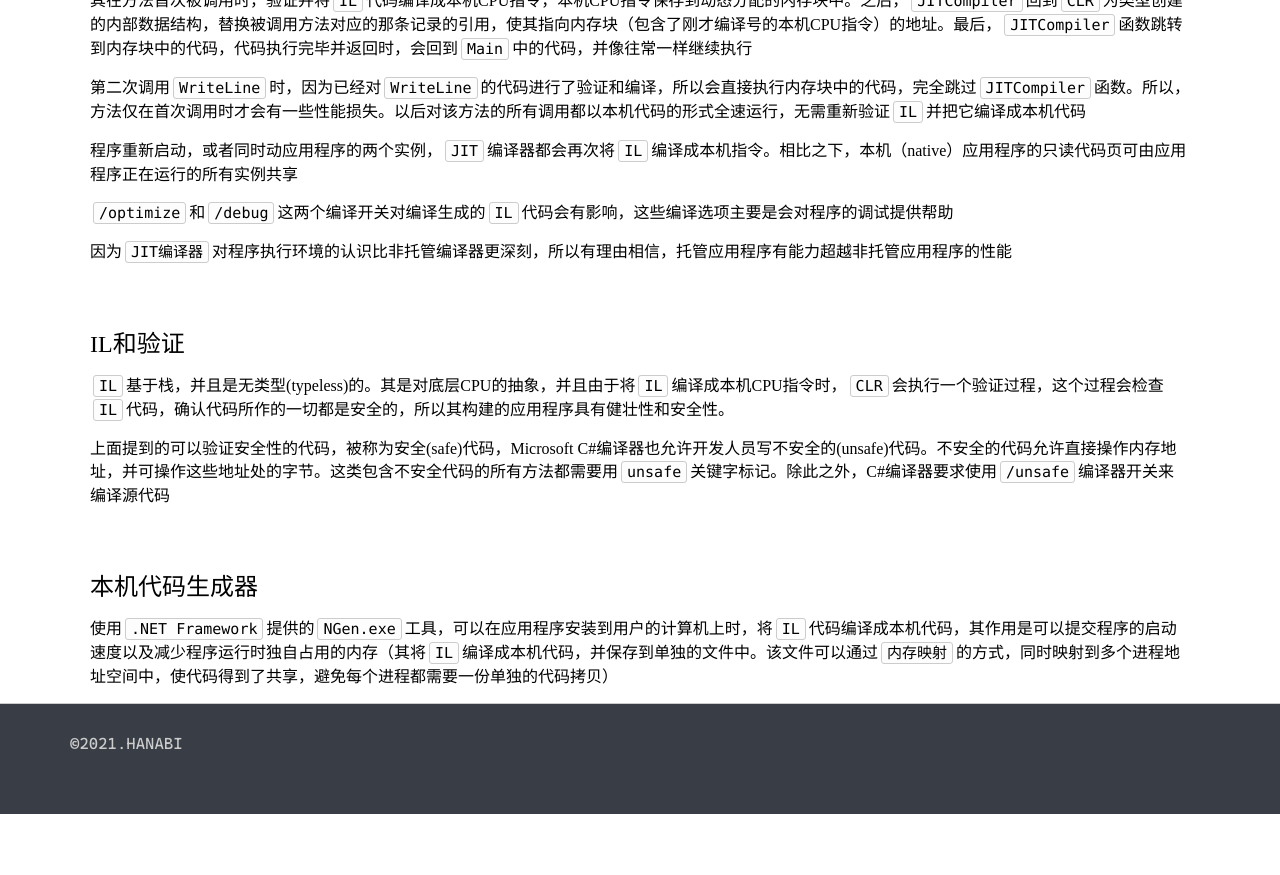
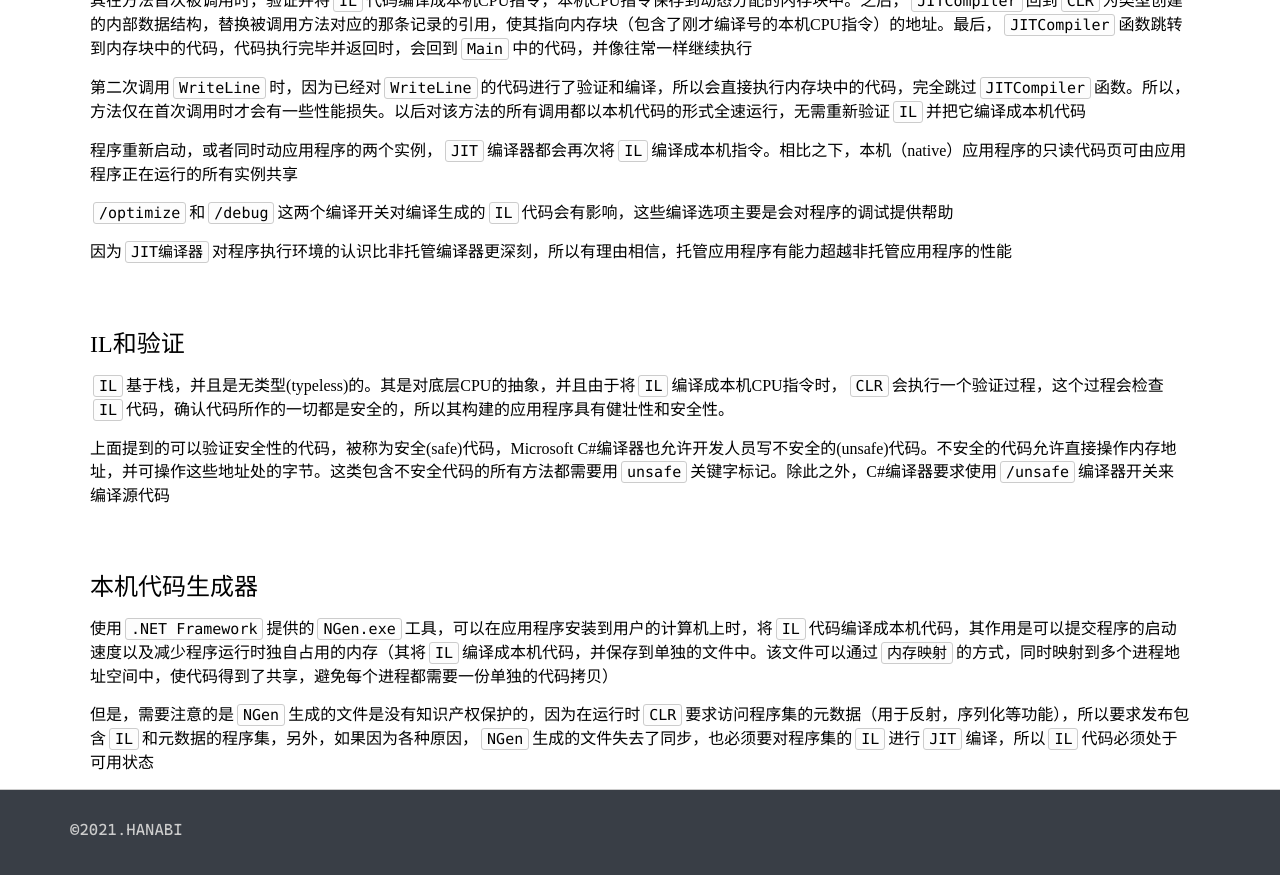
Before and after one commit to KamenRiderKuuga/kamenriderkuuga.github.io, a Jekyll site: the page built from _posts/2021-04-28-CSharp-2.md, in a window 1280 px wide and 900 px high, scrolled down 2495 px. Shown: the top 875 px of the window. Built offline with Jekyll 4.4.1, drawn with Linux system fonts in a browser that asks for light colours; before the commit the page ends 3309 px from its top, so only the background shows below that.

Commit message:
doc: document about CLR

```diff
--- a/_posts/2021-04-28-CSharp-2.md
+++ b/_posts/2021-04-28-CSharp-2.md
@@ -77,3 +77,5 @@ Windows执行可执行文件时，先检查其文件头，判断需要32位还
 ## 本机代码生成器
 
 使用`.NET Framework`提供的`NGen.exe`工具，可以在应用程序安装到用户的计算机上时，将`IL`代码编译成本机代码，其作用是可以提交程序的启动速度以及减少程序运行时独自占用的内存（其将`IL`编译成本机代码，并保存到单独的文件中。该文件可以通过`内存映射`的方式，同时映射到多个进程地址空间中，使代码得到了共享，避免每个进程都需要一份单独的代码拷贝）
+
+但是，需要注意的是`NGen`生成的文件是没有知识产权保护的，因为在运行时`CLR`要求访问程序集的元数据（用于反射，序列化等功能），所以要求发布包含`IL`和元数据的程序集，另外，如果因为各种原因，`NGen`生成的文件失去了同步，也必须要对程序集的`IL`进行`JIT`编译，所以`IL`代码必须处于可用状态
```
